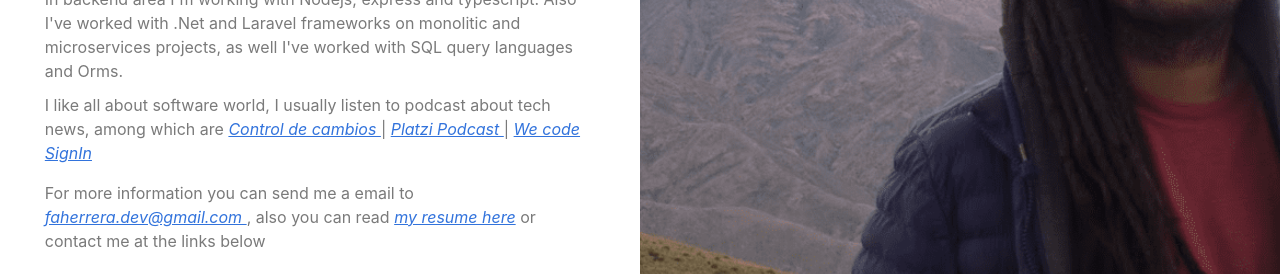
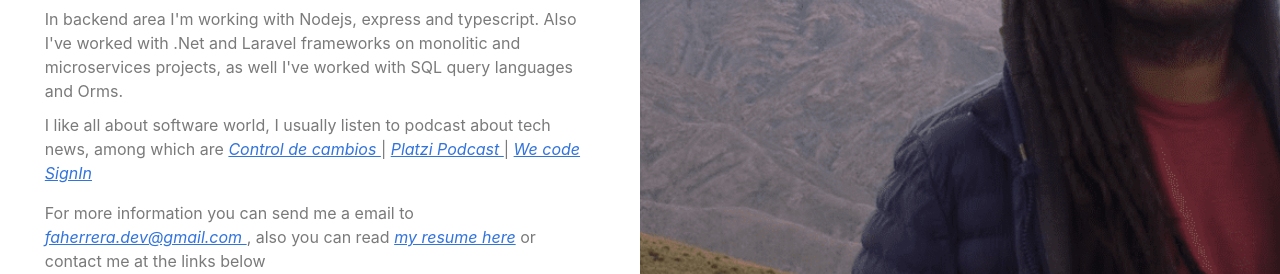
Before and after one commit to faherrera/faherrera.github.io, a plain HTML site: page index.html in a window 1280 px wide. Shown: the part 384-658 px from the top of the page. Drawn offline with nearby package versions, Linux system fonts and the light colour scheme.

Commit message:
[Feat] - Add align self center to main column in desktop screen

```diff
--- a/assets/styles.css
+++ b/assets/styles.css
@@ -4,9 +4,6 @@
 }
 
 /* #Main Content */
-.main-content {
-  align-items: center;
-}
 
 .main-content__child {
   padding: 7%;
@@ -50,9 +47,6 @@
   flex-direction: column;
 }
 
-.middle-column {
-}
-
 @media screen and (min-width: 786px) {
   html {
     overflow-y: hidden;
@@ -63,4 +57,7 @@
   .middle-column {
     flex-basis: 50%;
   }
+  .main-content {
+    align-self: center;
+  }
 }
```
